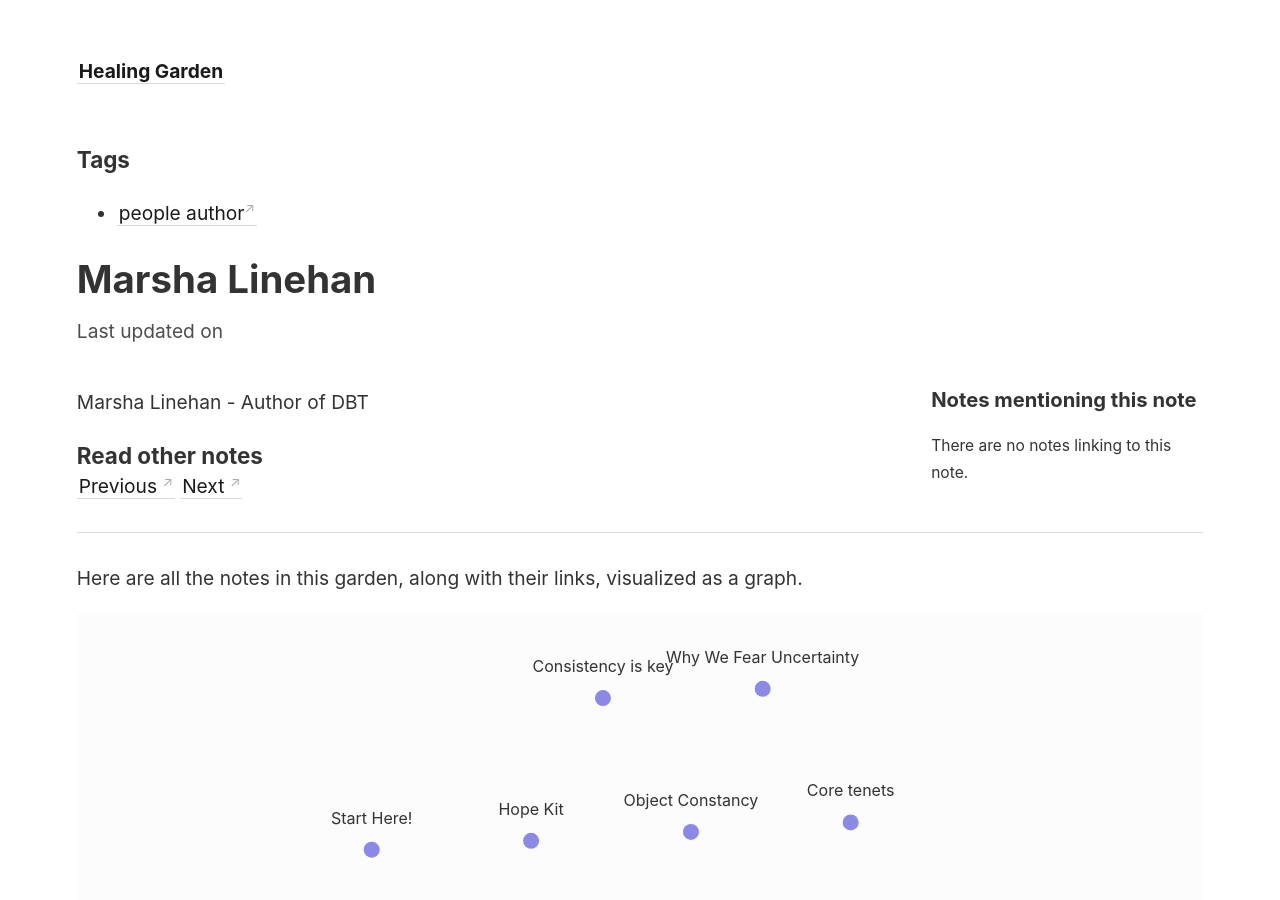
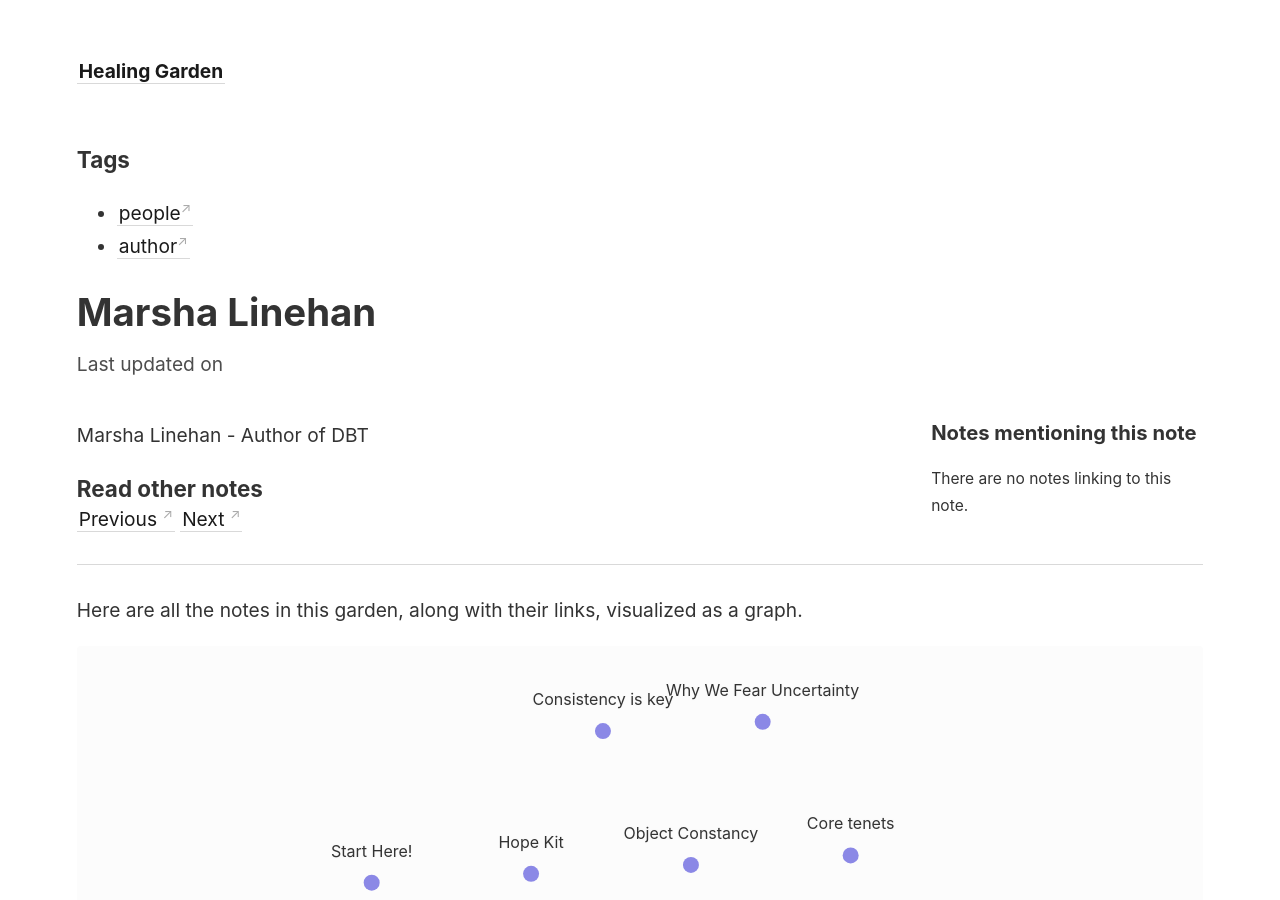
Before and after one commit to corvusdeinanis/couscous, a Jekyll site: the page built from _notes/Linehan.md, in a window 1280 px wide and 900 px high. Built offline with Jekyll 4.4.1, drawn with Linux system fonts in a browser that asks for light colours.

```diff
--- a/_notes/Linehan.md
+++ b/_notes/Linehan.md
@@ -1,6 +1,6 @@
 ---
 title : Marsha Linehan
-tag: people author
+tag: [people, author]
 ---
 
 
```
